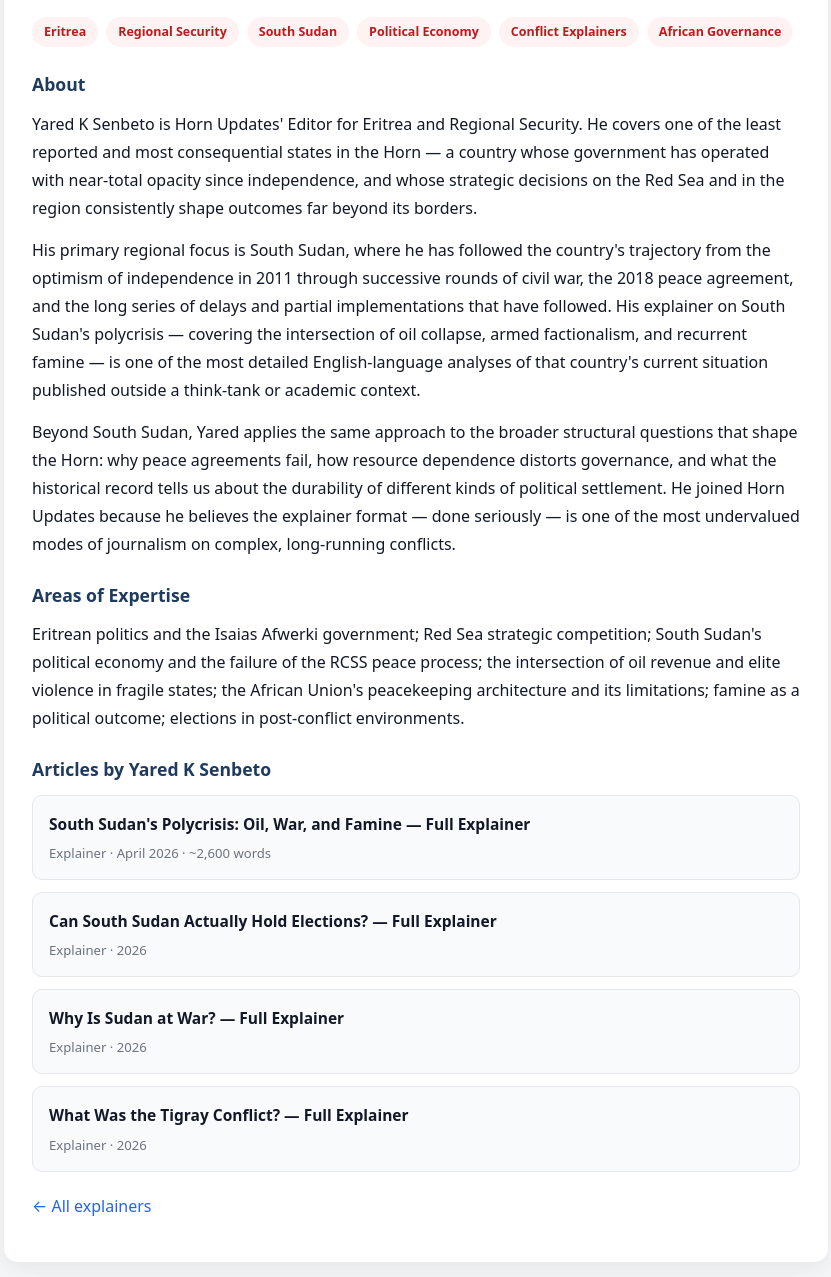
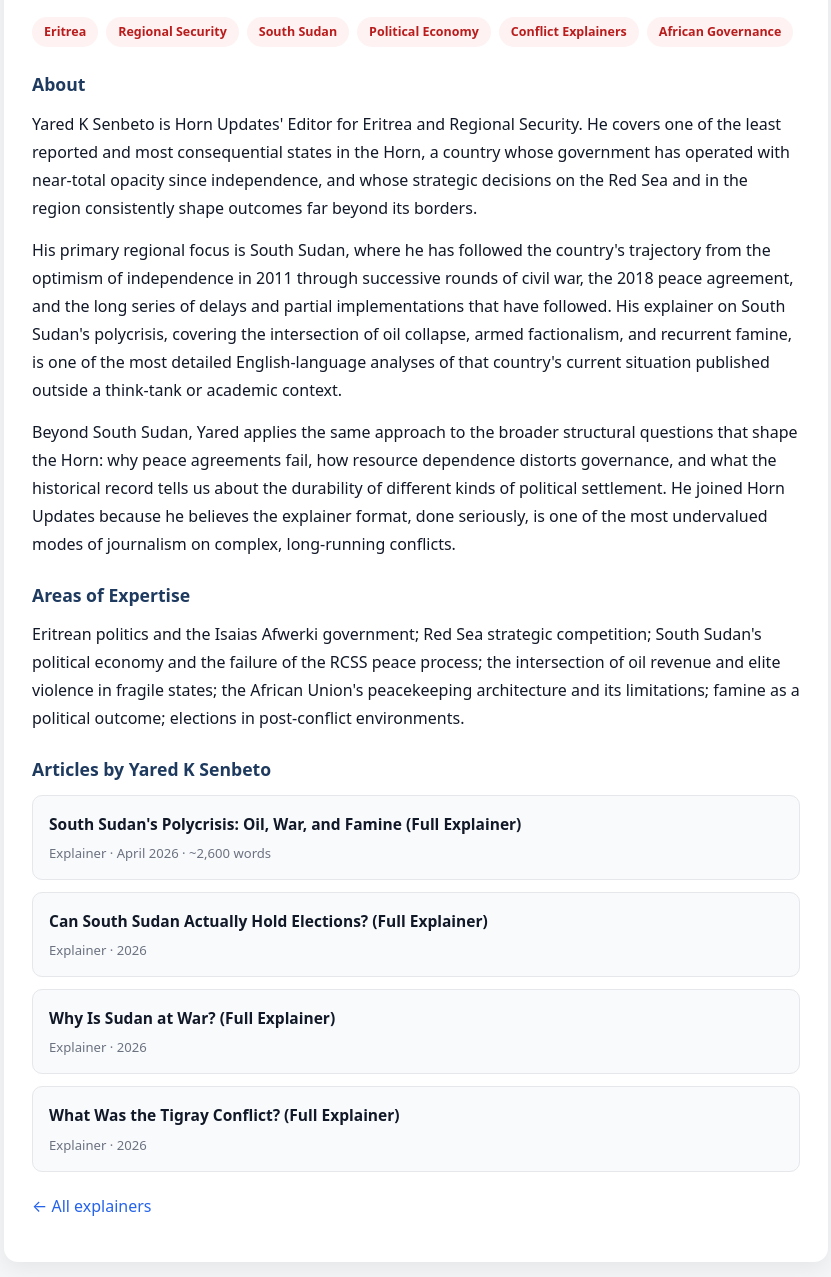
Before and after one commit to ayye79-wq/HornUpdates, a plain HTML site: page author-yared-kunbi.html in a window 1280 px wide. Shown: the part 263-1540 px from the top of the page, without its empty margins (224-1055 px from the left). Drawn offline with Linux system fonts and the light colour scheme.

Commit message:
Fix: remove all em/en dashes from author-yared-kunbi.html

```diff
--- a/author-yared-kunbi.html
+++ b/author-yared-kunbi.html
@@ -22,7 +22,7 @@
 <meta name="viewport" content="width=device-width, initial-scale=1" />
   <meta name="robots" content="index,follow" />
   <link rel="canonical" href="https://hornupdates.com/author-yared-kunbi.html" />
-<title>Yared K Senbeto — Editor, Eritrea &amp; Regional Security | Horn Updates</title>
+<title>Yared K Senbeto: Editor, Eritrea &amp; Regional Security | Horn Updates</title>
 <meta name="description" content="Yared K Senbeto is Horn Updates' Editor for Eritrea and Regional Security. He covers Eritrean politics, Red Sea security dynamics, and writes long-form explainers on the Horn of Africa's most complex crises." />
 <link rel="canonical" href="https://hornupdates.com/author-yared-kunbi.html" />
 <style>
@@ -94,11 +94,11 @@
     </div>
 
     <h2>About</h2>
-    <p>Yared K Senbeto is Horn Updates' Editor for Eritrea and Regional Security. He covers one of the least reported and most consequential states in the Horn — a country whose government has operated with near-total opacity since independence, and whose strategic decisions on the Red Sea and in the region consistently shape outcomes far beyond its borders.</p>
+    <p>Yared K Senbeto is Horn Updates' Editor for Eritrea and Regional Security. He covers one of the least reported and most consequential states in the Horn, a country whose government has operated with near-total opacity since independence, and whose strategic decisions on the Red Sea and in the region consistently shape outcomes far beyond its borders.</p>
 
-    <p>His primary regional focus is South Sudan, where he has followed the country's trajectory from the optimism of independence in 2011 through successive rounds of civil war, the 2018 peace agreement, and the long series of delays and partial implementations that have followed. His explainer on South Sudan's polycrisis — covering the intersection of oil collapse, armed factionalism, and recurrent famine — is one of the most detailed English-language analyses of that country's current situation published outside a think-tank or academic context.</p>
+    <p>His primary regional focus is South Sudan, where he has followed the country's trajectory from the optimism of independence in 2011 through successive rounds of civil war, the 2018 peace agreement, and the long series of delays and partial implementations that have followed. His explainer on South Sudan's polycrisis, covering the intersection of oil collapse, armed factionalism, and recurrent famine, is one of the most detailed English-language analyses of that country's current situation published outside a think-tank or academic context.</p>
 
-    <p>Beyond South Sudan, Yared applies the same approach to the broader structural questions that shape the Horn: why peace agreements fail, how resource dependence distorts governance, and what the historical record tells us about the durability of different kinds of political settlement. He joined Horn Updates because he believes the explainer format — done seriously — is one of the most undervalued modes of journalism on complex, long-running conflicts.</p>
+    <p>Beyond South Sudan, Yared applies the same approach to the broader structural questions that shape the Horn: why peace agreements fail, how resource dependence distorts governance, and what the historical record tells us about the durability of different kinds of political settlement. He joined Horn Updates because he believes the explainer format, done seriously, is one of the most undervalued modes of journalism on complex, long-running conflicts.</p>
 
     <h2>Areas of Expertise</h2>
     <p>Eritrean politics and the Isaias Afwerki government; Red Sea strategic competition; South Sudan's political economy and the failure of the RCSS peace process; the intersection of oil revenue and elite violence in fragile states; the African Union's peacekeeping architecture and its limitations; famine as a political outcome; elections in post-conflict environments.</p>
@@ -106,19 +106,19 @@
     <h2>Articles by Yared K Senbeto</h2>
     <div class="article-list">
       <div class="article-item">
-        <a href="/explainer-south-sudan-crisis.html">South Sudan's Polycrisis: Oil, War, and Famine — Full Explainer</a>
+        <a href="/explainer-south-sudan-crisis.html">South Sudan's Polycrisis: Oil, War, and Famine (Full Explainer)</a>
         <div class="ameta">Explainer · April 2026 · ~2,600 words</div>
       </div>
       <div class="article-item">
-        <a href="/explainer-south-sudan-elections.html">Can South Sudan Actually Hold Elections? — Full Explainer</a>
+        <a href="/explainer-south-sudan-elections.html">Can South Sudan Actually Hold Elections? (Full Explainer)</a>
         <div class="ameta">Explainer · 2026</div>
       </div>
       <div class="article-item">
-        <a href="/explainer-sudan-war.html">Why Is Sudan at War? — Full Explainer</a>
+        <a href="/explainer-sudan-war.html">Why Is Sudan at War? (Full Explainer)</a>
         <div class="ameta">Explainer · 2026</div>
       </div>
       <div class="article-item">
-        <a href="/explainer-tigray.html">What Was the Tigray Conflict? — Full Explainer</a>
+        <a href="/explainer-tigray.html">What Was the Tigray Conflict? (Full Explainer)</a>
         <div class="ameta">Explainer · 2026</div>
       </div>
     </div>
```
